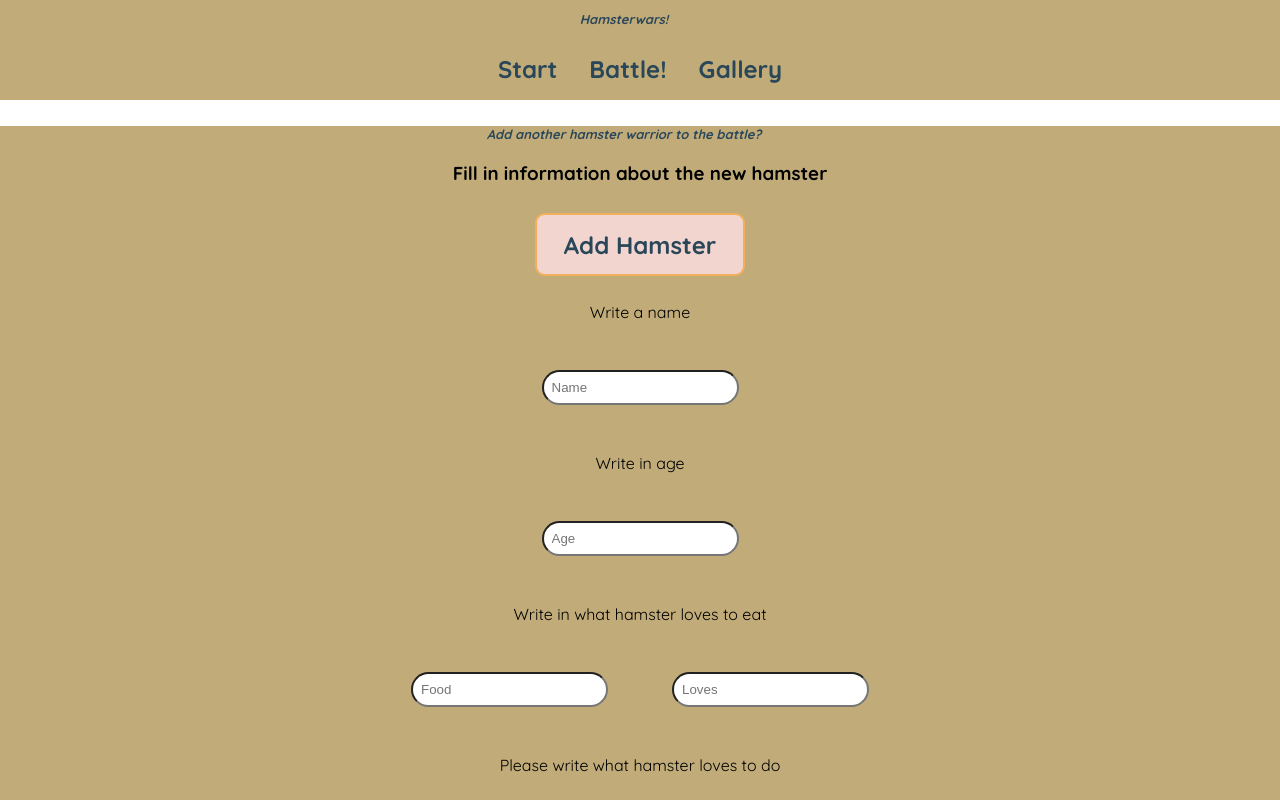
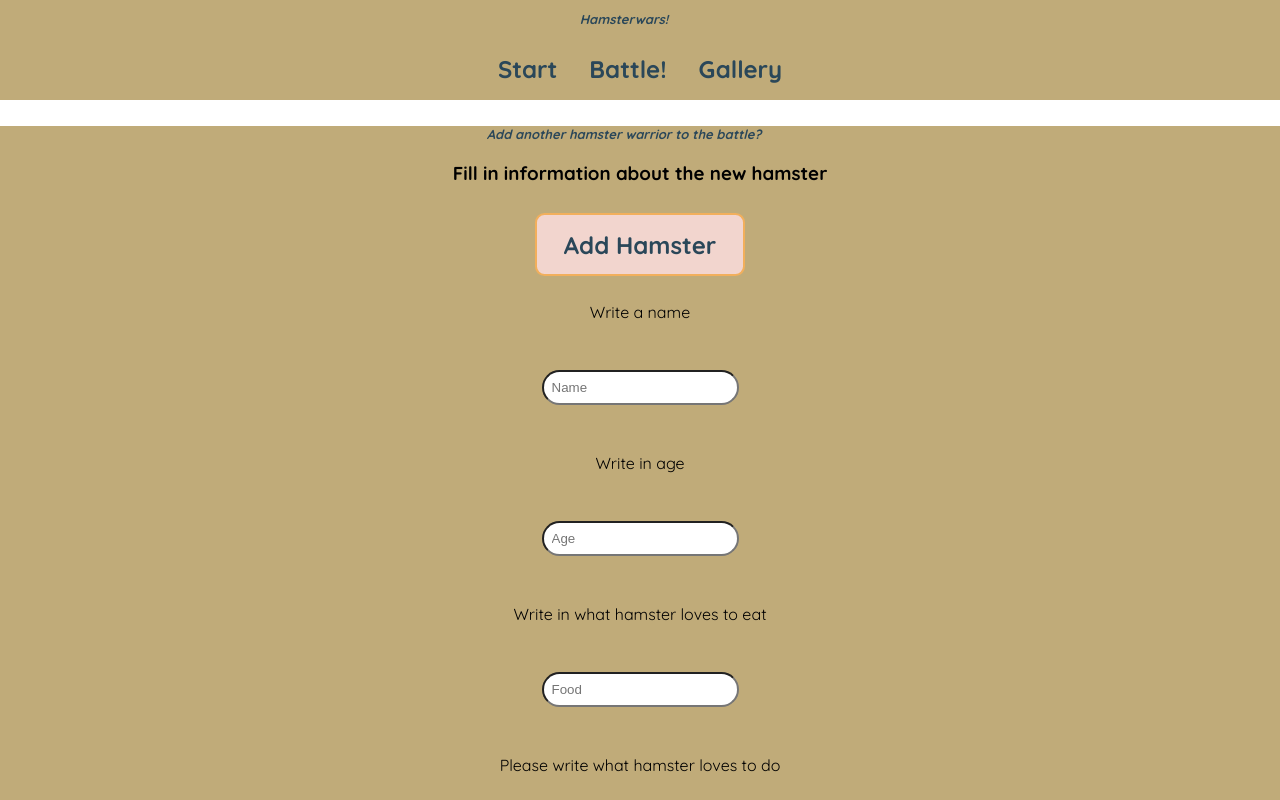
Before and after one commit to AndreeChamoun/React-recoil-Hamsterwar, a React (Vite) app: page /Gallery in a window 1280 px wide. Both pictures are taken after a click on the button "Add Hamster". Shown: the top 800 px of the page. Built offline with nearby package versions, Linux system fonts and the light colour scheme; no server answers.

Commit message:
make it better

```diff
--- a/src/components/Gallery/PostHams.tsx
+++ b/src/components/Gallery/PostHams.tsx
@@ -93,6 +93,7 @@ const PostHamster = () => {
             value={favFood}
             onChange={event => setFavFood(event.target.value)}/>
 
+            {loveValidation === false ? <p>Please write what hamster loves to do</p> : <p>Success!</p>}
             <input
             className={styles.forms}
             type="text"
@@ -100,14 +101,13 @@ const PostHamster = () => {
             value={loves}
             onChange={event => setLoves(event.target.value)}/>
 
-          {loveValidation === false ? <p>Please write what hamster loves to do</p> : <p>Success!</p>}
-          <input
+            {imgnameValidation === false ? <p>Enter a web link or upload an image </p> : <p>Success!</p>}
+            <input
             className={styles.forms}
             type="text"
             placeholder="Picture/link"
             value={imgName}
             onChange={event => setImgName(event.target.value)}/>
-          {imgnameValidation === false ? <p>Enter a web link or upload an image </p> : <p>Success!</p>}
           <button className={styles.forms} disabled={!formIsValid} onClick={handleAddHamster}>
             Add a hamster
           </button>
```
